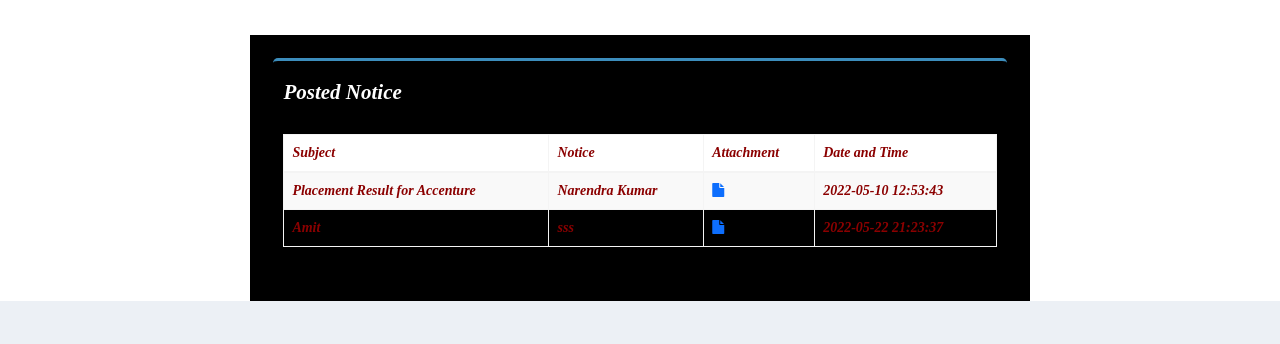
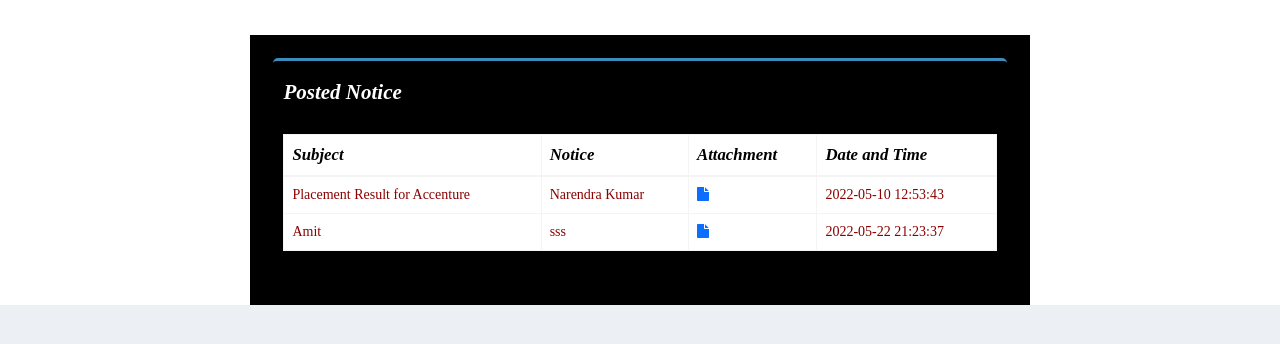
Before and after one commit to asghar-innama/Placement2, a PHP site: page /user/notice.php in a window 1280 px wide. Shown: the part 85-429 px from the top of the page. Run offline with PHP 8.4, Linux system fonts and the light colour scheme; a user stored in the database is signed in; data comes from the database, SQL or seed files in the repository; some libraries are stand-ins or nearby versions.

Commit message:
notice file changes

```diff
--- a/user/notice.php
+++ b/user/notice.php
@@ -50,10 +50,10 @@ require_once("../db.php");
                                     <table id="example1" class="table table-bordered table-striped">
                                         <thead class="table">
                                             <tr>
-                                                <th>Subject</th>
-                                                <th>Notice</th>
-                                                <th>Attachment</th>
-                                                <th>Date and Time</th>
+                                                <th><b style="color:black; font-size: larger; font-weight: bold; font-style: italic;">Subject</th>
+                                                <th><b style="color:black; font-size: larger; font-weight: bold; font-style: italic;">Notice</th>
+                                                <th><b style="color:black; font-size: larger; font-weight: bold; font-style: italic;">Attachment</th>
+                                                <th><b style="color:black; font-size: larger; font-weight: bold; font-style: italic;">Date and Time</th>
                                             </tr>
                                         </thead>
                                         <tbody>
@@ -66,14 +66,14 @@ require_once("../db.php");
                                                 while ($row = $result->fetch_assoc()) {
                                             ?>
                                                     <tr>
-                                                        <td><?php echo $row['subject']; ?></td>
-                                                        <td><?php echo $row['notice']; ?></td>
+                                                        <td style="color: #8B0000;background: white; font-family: 'Times New Roman', Times, serif; font-weight: normal; font-style: normal;"><?php echo $row['subject']; ?></td>
+                                                        <td style="color: #8B0000;background: white; font-family: 'Times New Roman', Times, serif; font-weight: normal; font-style: normal;"><?php echo $row['notice']; ?></td>
                                                         <?php if ($row['resume'] != '') { ?>
-                                                            <td><a href="../uploads/resume/<?php echo $row['resume']; ?>" download="<?php echo 'Notice'; ?>"><i class="fa fa-file"></i></a></td>
+                                                            <td style="color: #8B0000;background: white; font-family: 'Times New Roman', Times, serif; font-weight: normal; font-style: normal;"><a href="../uploads/resume/<?php echo $row['resume']; ?>" download="<?php echo 'Notice'; ?>"><i class="fa fa-file"></i></a></td>
                                                         <?php } else { ?>
-                                                            <td>No Resume Uploaded</td>
+                                                            <td style="color: #8B0000;background: white; font-family: 'Times New Roman', Times, serif; font-weight: normal; font-style: normal;">No Resume Uploaded</td>
                                                         <?php } ?>
-                                                        <td><?php echo $row['date']; ?></td>
+                                                        <td style="color: #8B0000;background: white; font-family: 'Times New Roman', Times, serif; font-weight: normal; font-style: normal;"><?php echo $row['date']; ?></td>
                                                     </tr>
                                             <?php
                                                 }
```
Also changed, not shown: company/notice.php (+8 -8 lines).
